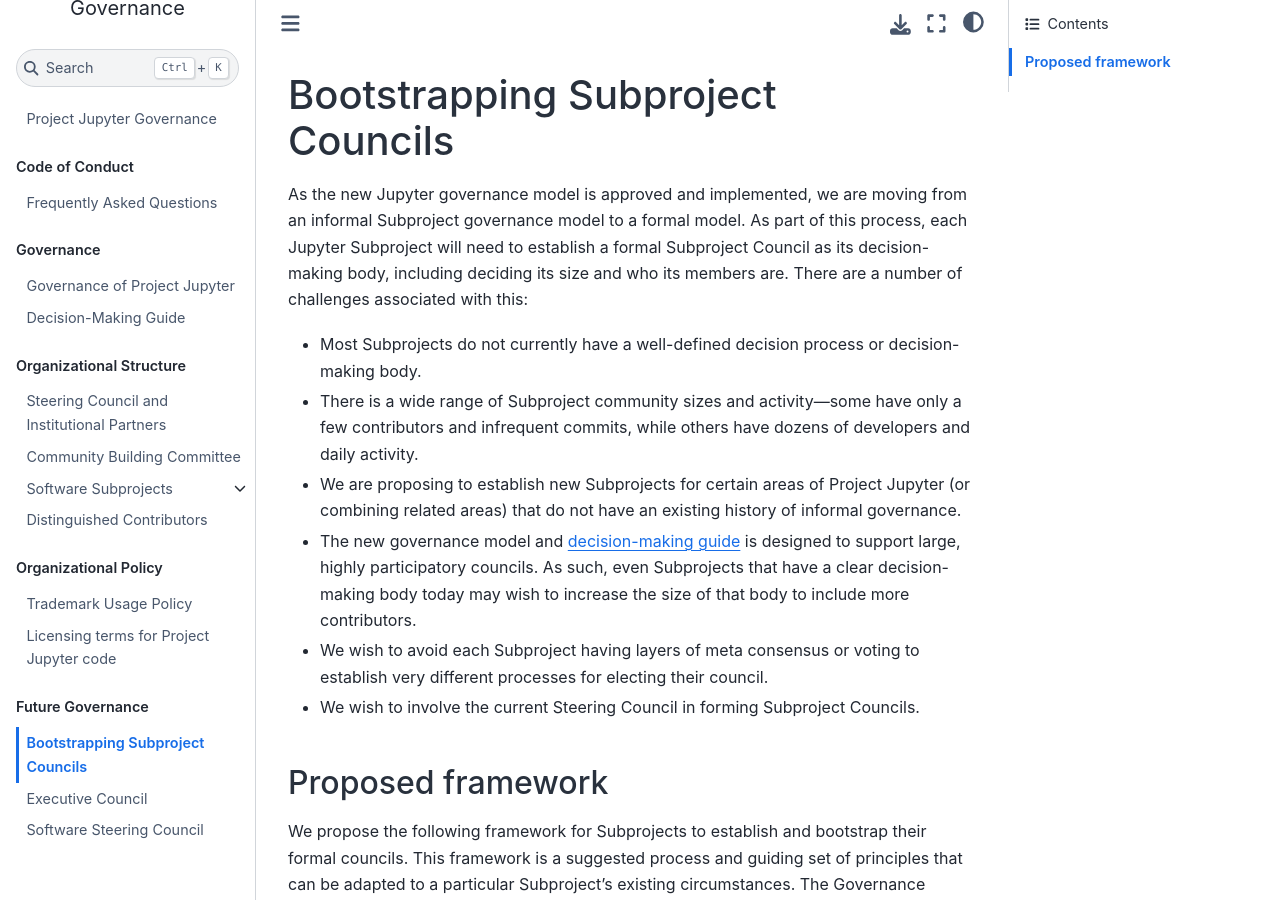
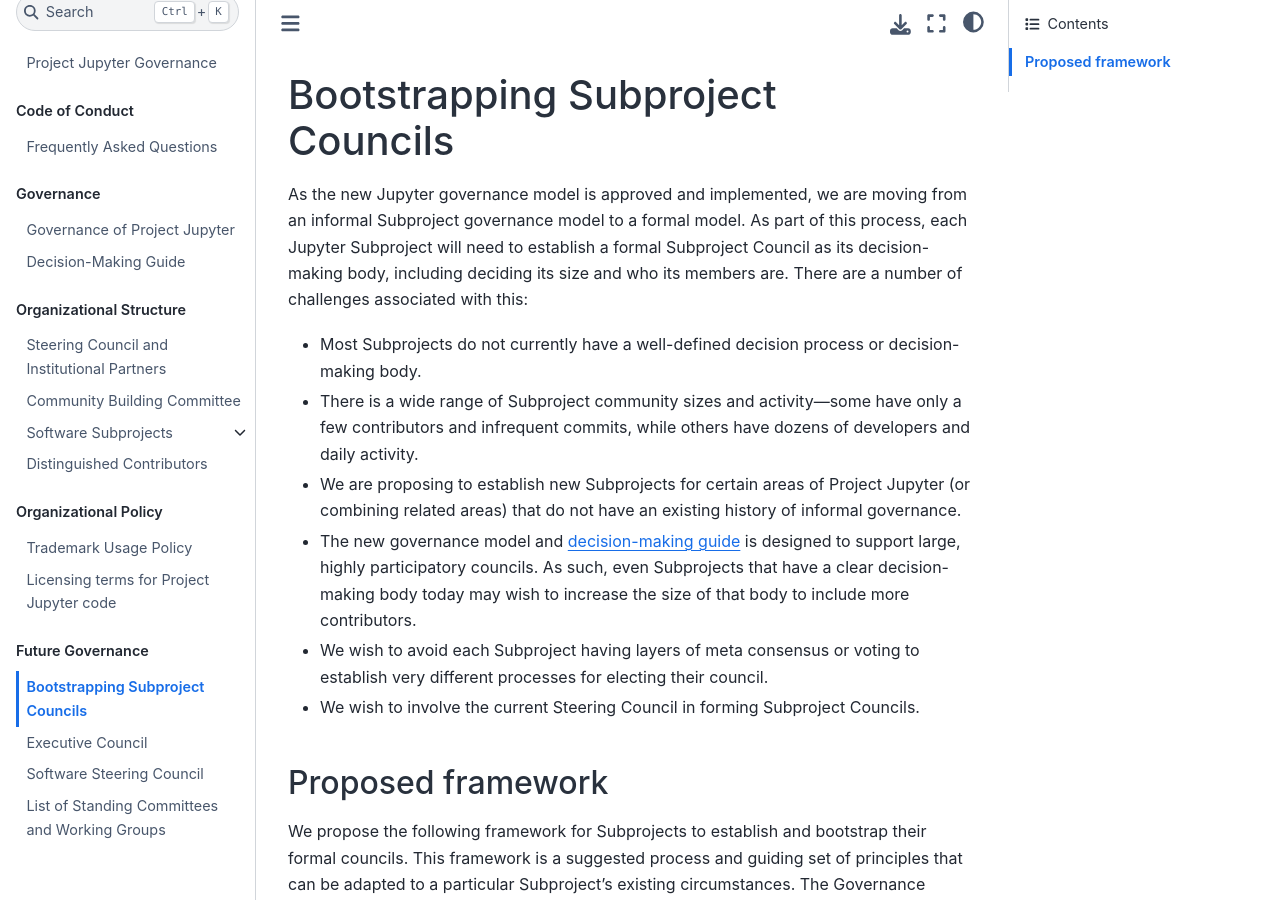
Before and after one commit to jupyter/governance, a Jupyter Book: the page built from bootstrapping_decision_making.md, in a window 1280 px wide and 900 px high. Built offline with Jupyter Book 1.0.4 settings and Sphinx 7.4.7 and the Sphinx Book theme 1.1.4, drawn with Linux system fonts in a browser that asks for light colours; pages that are not in the unit, such as notebooks, are missing from menus.

Commit message:
Add list of standing committees and working groups to future governance table of contents.

```diff
--- a/_toc.yml
+++ b/_toc.yml
@@ -40,3 +40,4 @@
   - file: bootstrapping_decision_making
   - file: executive_council
   - file: software_steering_council
+  - file: list_of_standing_committees_and_working_groups
```
